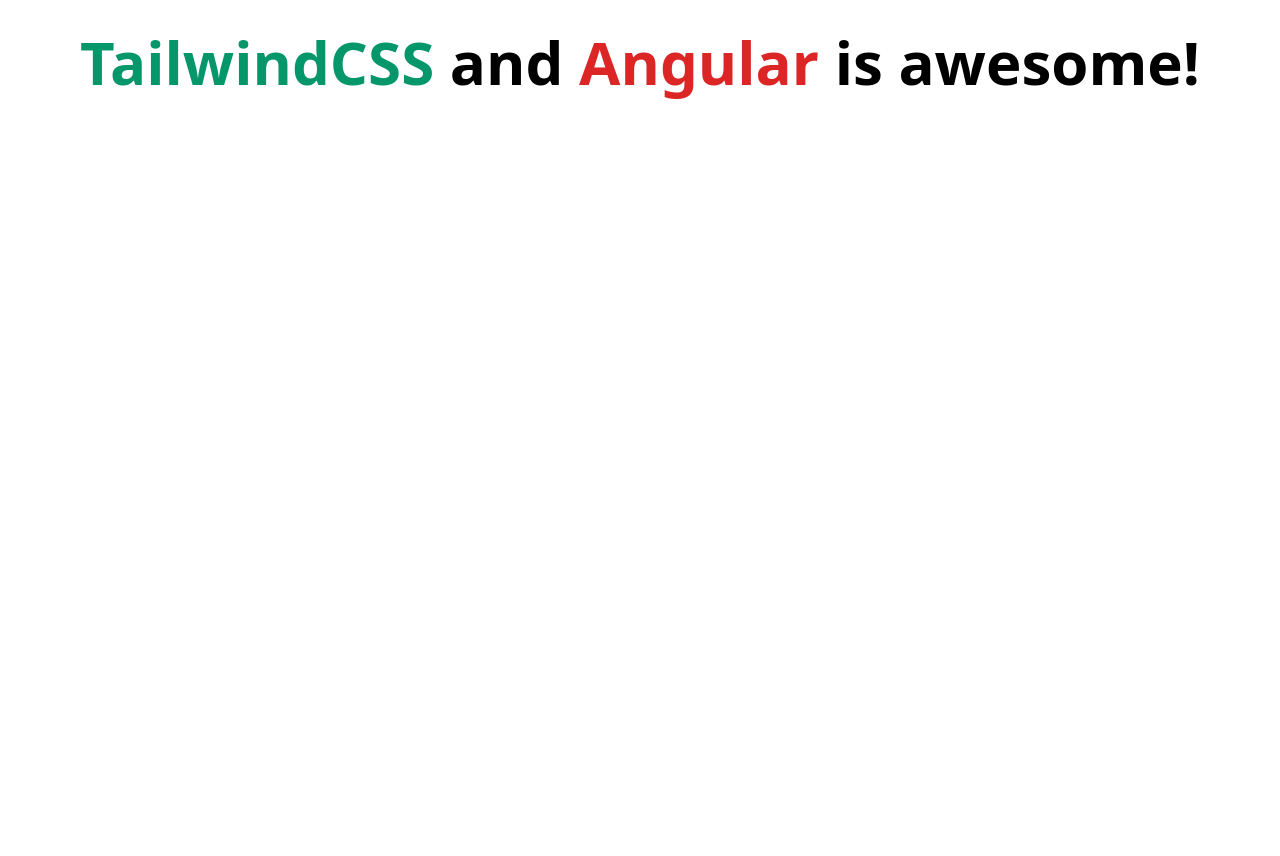
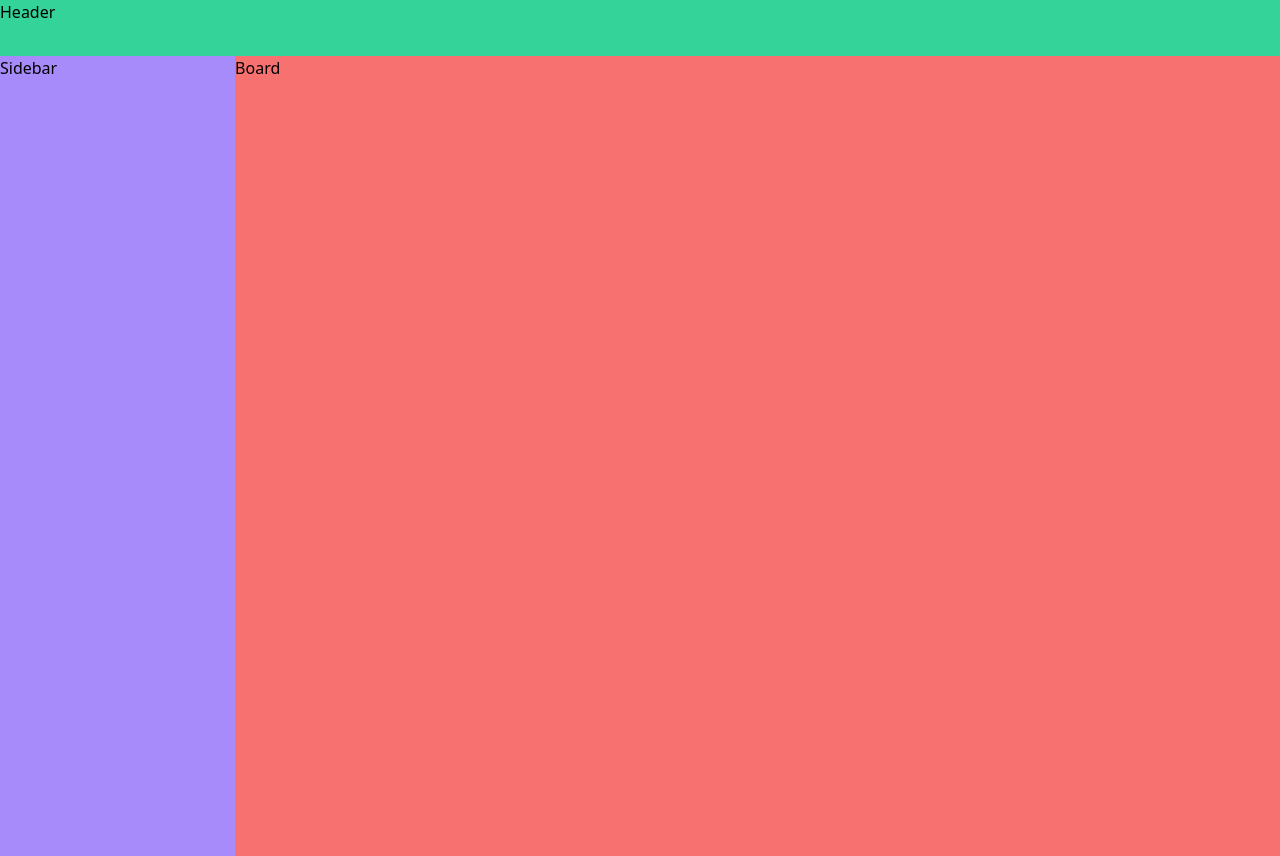
Before and after one commit to JayTailor45/jira-clone-archive, an Angular app: page /board in a window 1280 px wide. Before the commit this address led to /. Before the commit the page ends 800 px from the top, so only its background shows below. Built offline with nearby package versions, Linux system fonts and the light colour scheme.

Commit message:
fixes #3 - Add basic structure of the jira board

```diff
--- a/src/app/app-routing.module.ts
+++ b/src/app/app-routing.module.ts
@@ -1,7 +1,12 @@
 import { NgModule } from '@angular/core';
 import { RouterModule, Routes } from '@angular/router';
 
-const routes: Routes = [];
+const routes: Routes = [
+  {
+    path: 'board',
+    loadChildren: () => import('./layout/jira-board/jira-board.module').then(m => m.JiraBoardModule),
+  }
+];
 
 @NgModule({
   imports: [RouterModule.forRoot(routes)],
--- a/src/app/app.component.html
+++ b/src/app/app.component.html
@@ -1 +1 @@
-<h1 class="my-8 text-center text-6xl font-bold"><span class="text-green-600">TailwindCSS</span> and <span class="text-red-600">Angular</span> is awesome!</h1>
+<router-outlet></router-outlet>
--- /dev/null
+++ b/src/app/layout/jira-board/jira-board.component.html
@@ -0,0 +1,7 @@
+<div class="h-screen w-screen">
+  <div class="bg-green-400 h-14">Header</div>
+  <div class="flex h-full">
+    <div class="h-full w-72 bg-purple-400">Sidebar</div>
+    <div class="h-full w-full bg-red-400">Board</div>
+  </div>
+</div>
--- /dev/null
+++ b/src/app/layout/jira-board/jira-board.component.ts
@@ -0,0 +1,15 @@
+import { Component, OnInit } from '@angular/core';
+
+@Component({
+  selector: 'app-jira-board',
+  templateUrl: './jira-board.component.html',
+  styleUrls: ['./jira-board.component.scss']
+})
+export class JiraBoardComponent implements OnInit {
+
+  constructor() { }
+
+  ngOnInit(): void {
+  }
+
+}
```
Also changed, not shown: src/app/layout/jira-board/jira-board.module.ts (added, +22 -0 lines), src/app/layout/jira-board/jira-board.component.scss (added), 1 other file (tests, documents, lock files or other folders).
